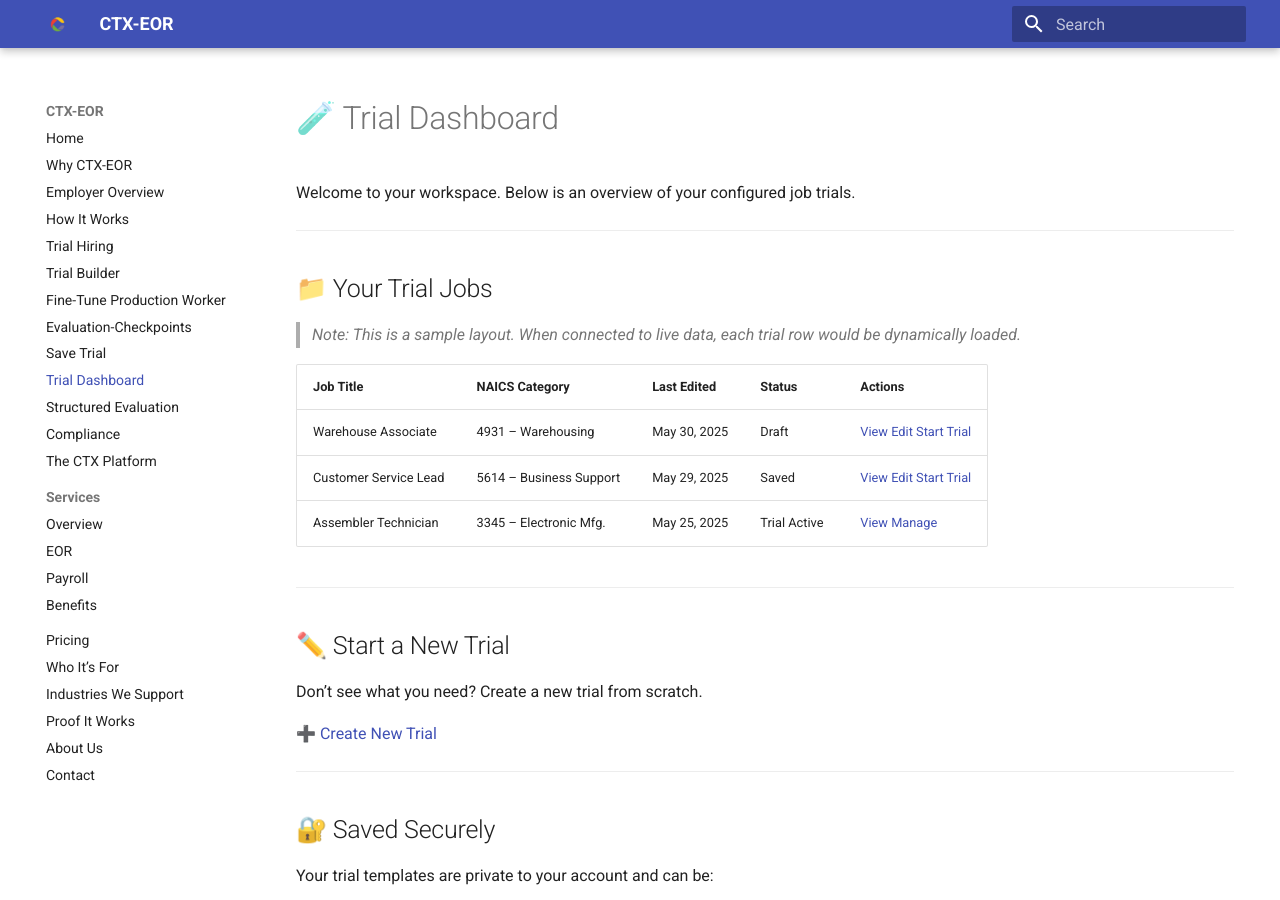
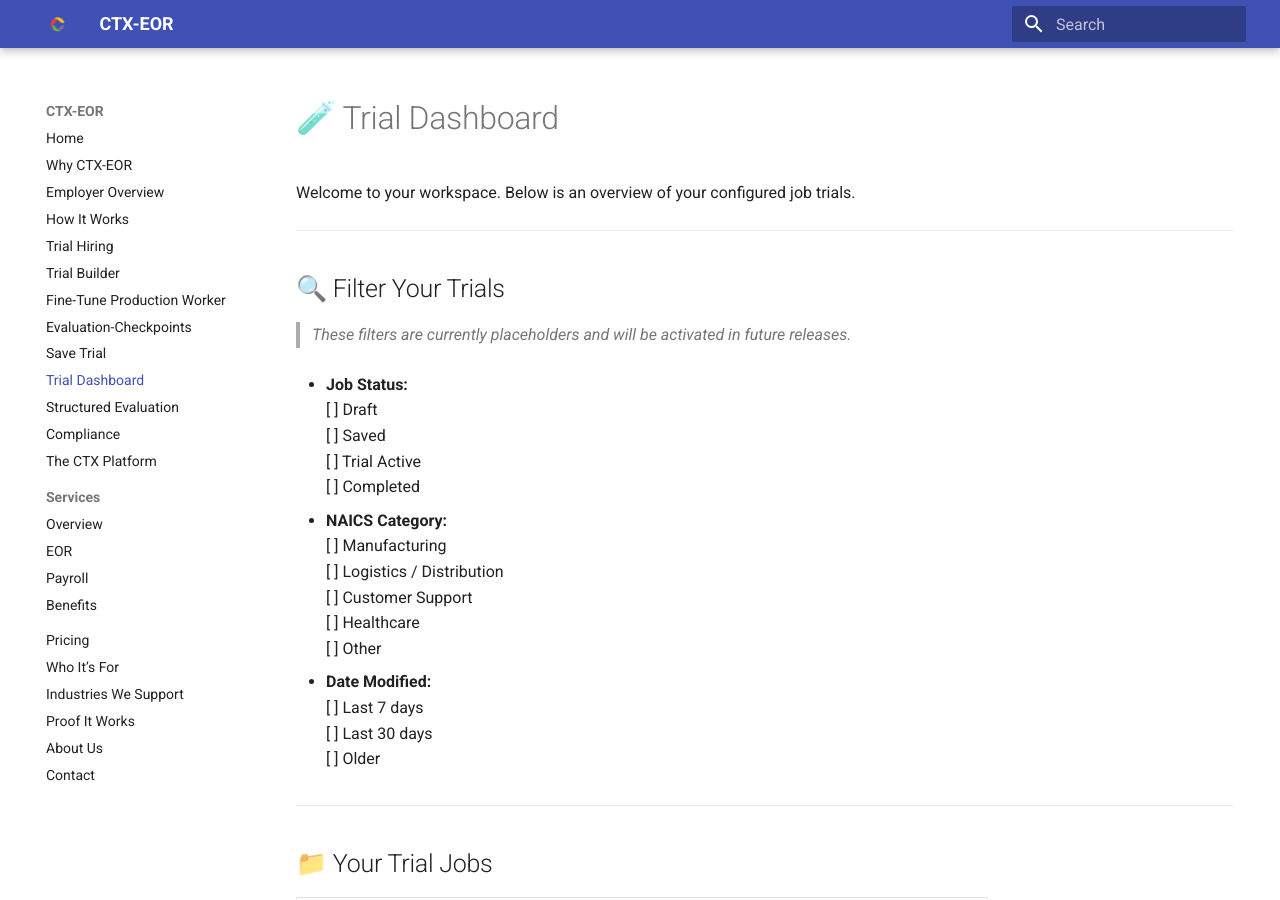
Before and after one commit to cirrusflyer275ds/ctx-eor-site, an MkDocs documentation site: the page built from docs/trial-dashboard.md, in a window 1280 px wide and 900 px high. Built offline with MkDocs 1.6.1 and Material for MkDocs 9.7.7, drawn with Linux system fonts in a browser that asks for light colours.

Commit message:
Update trial-dashboard.md

```diff
--- a/docs/trial-dashboard.md
+++ b/docs/trial-dashboard.md
@@ -10,12 +10,34 @@
 
 ---
 
+## 🔍 Filter Your Trials
+
+> *These filters are currently placeholders and will be activated in future releases.*
+
+- **Job Status:**
+  [ ] Draft
+  [ ] Saved
+  [ ] Trial Active
+  [ ] Completed
+
+- **NAICS Category:**
+  [ ] Manufacturing
+  [ ] Logistics / Distribution
+  [ ] Customer Support
+  [ ] Healthcare
+  [ ] Other
+
+- **Date Modified:**
+  [ ] Last 7 days
+  [ ] Last 30 days
+  [ ] Older
+
+---
+
 ## 📁 Your Trial Jobs
 
-> *Note: This is a sample layout. When connected to live data, each trial row would be dynamically loaded.*
-
-| Job Title             | NAICS Category         | Last Edited | Status      | Actions         |
-|-----------------------|------------------------|-------------|-------------|------------------|
+| Job Title             | NAICS Category         | Last Edited | Status      | Actions                          |
+|-----------------------|------------------------|-------------|-------------|----------------------------------|
 | Warehouse Associate   | 4931 – Warehousing     | May 30, 2025| Draft       | [View](#) [Edit](#) [Start Trial](#) |
 | Customer Service Lead | 5614 – Business Support| May 29, 2025| Saved       | [View](#) [Edit](#) [Start Trial](#) |
 | Assembler Technician  | 3345 – Electronic Mfg. | May 25, 2025| Trial Active| [View](#) [Manage](#)               |
```
